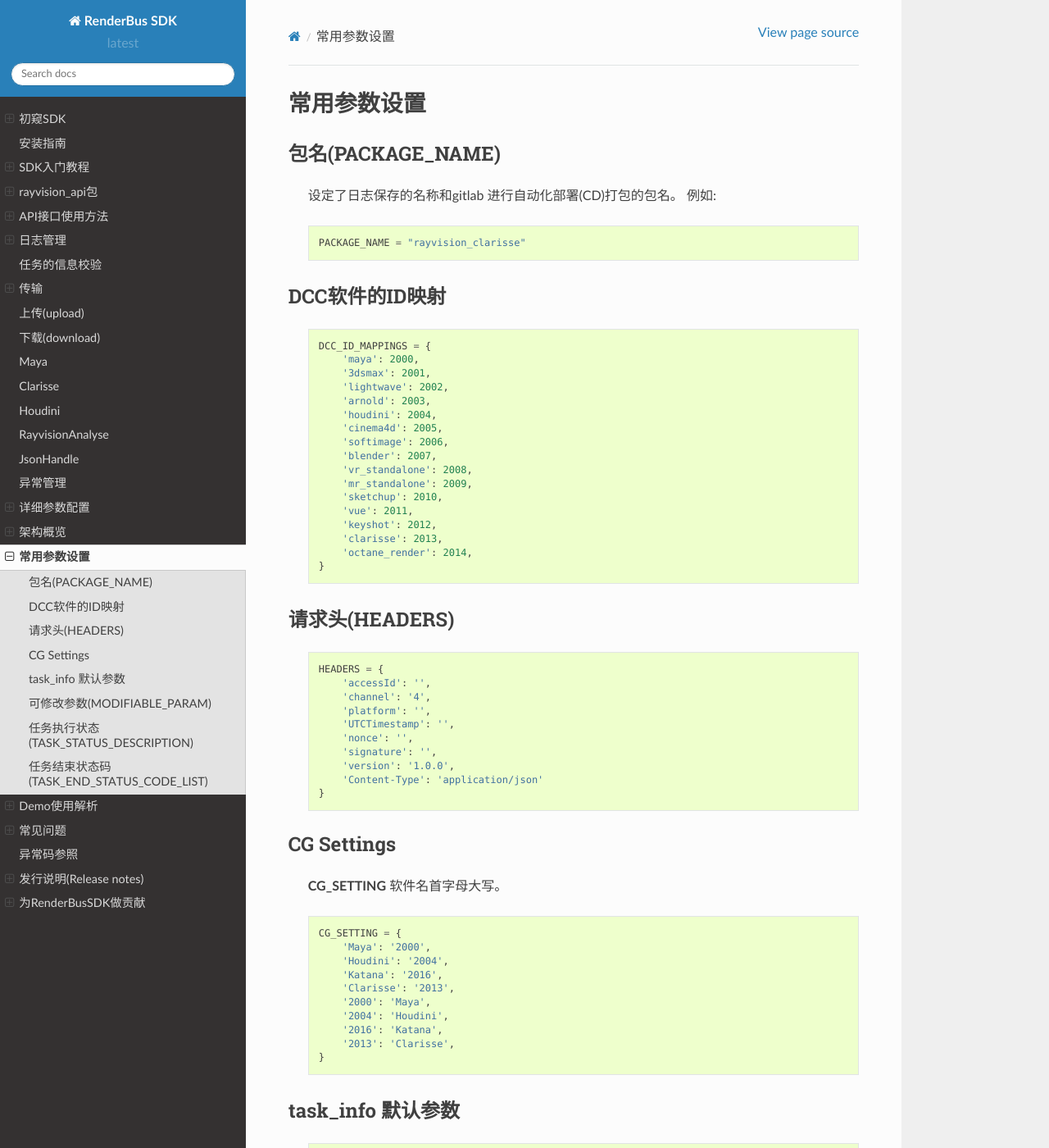
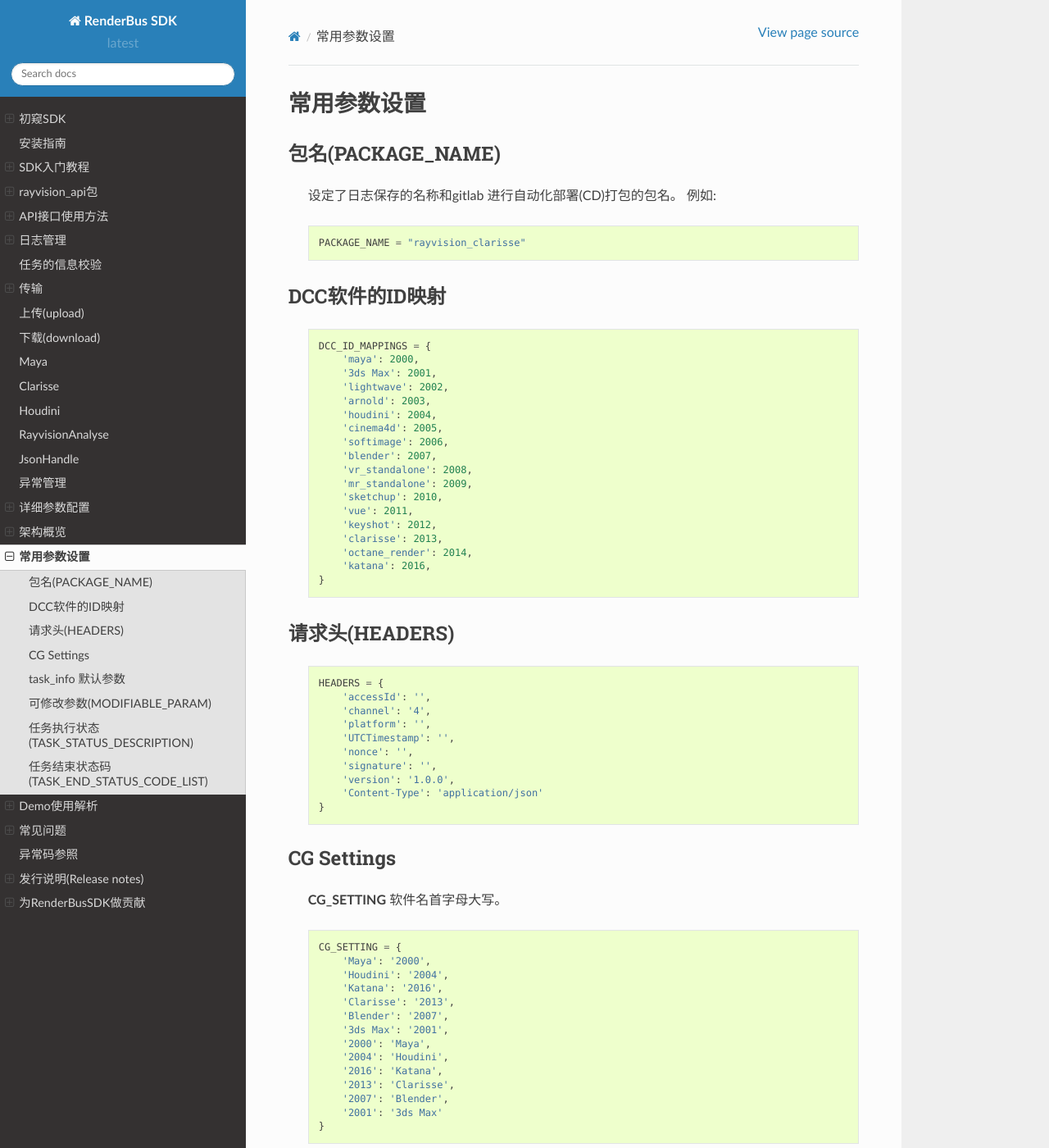
Before and after one commit to renderbus/docs_sdk, a Sphinx documentation site: the page built from docs/render/settings.rst, in a window 1280 px wide and 1400 px high. Shown: the whole window at 82% size. Built offline with Sphinx 7.4.7 and the Read the Docs theme 2.0.0, drawn with Linux system fonts in a browser that asks for light colours.

Commit message:
docs: update README.md and settings.rst
- Add tag styles in README.md
- update settings: modify "3dsmax" to "3dx Max" and add "Blender"

```diff
--- a/docs/render/settings.rst
+++ b/docs/render/settings.rst
@@ -15,7 +15,7 @@ DCC软件的ID映射
 
     DCC_ID_MAPPINGS = {
         'maya': 2000,
-        '3dsmax': 2001,
+        '3ds Max': 2001,
         'lightwave': 2002,
         'arnold': 2003,
         'houdini': 2004,
@@ -29,6 +29,7 @@ DCC软件的ID映射
         'keyshot': 2012,
         'clarisse': 2013,
         'octane_render': 2014,
+        'katana': 2016,
     }
 
 
@@ -58,10 +59,14 @@ CG Settings
         'Houdini': '2004',
         'Katana': '2016',
         'Clarisse': '2013',
+        'Blender': '2007',
+        '3ds Max': '2001',
         '2000': 'Maya',
         '2004': 'Houdini',
         '2016': 'Katana',
         '2013': 'Clarisse',
+        '2007': 'Blender',
+        '2001': '3ds Max'
     }
 
 
```
Also changed, not shown: README.md (+7 -0 lines).
